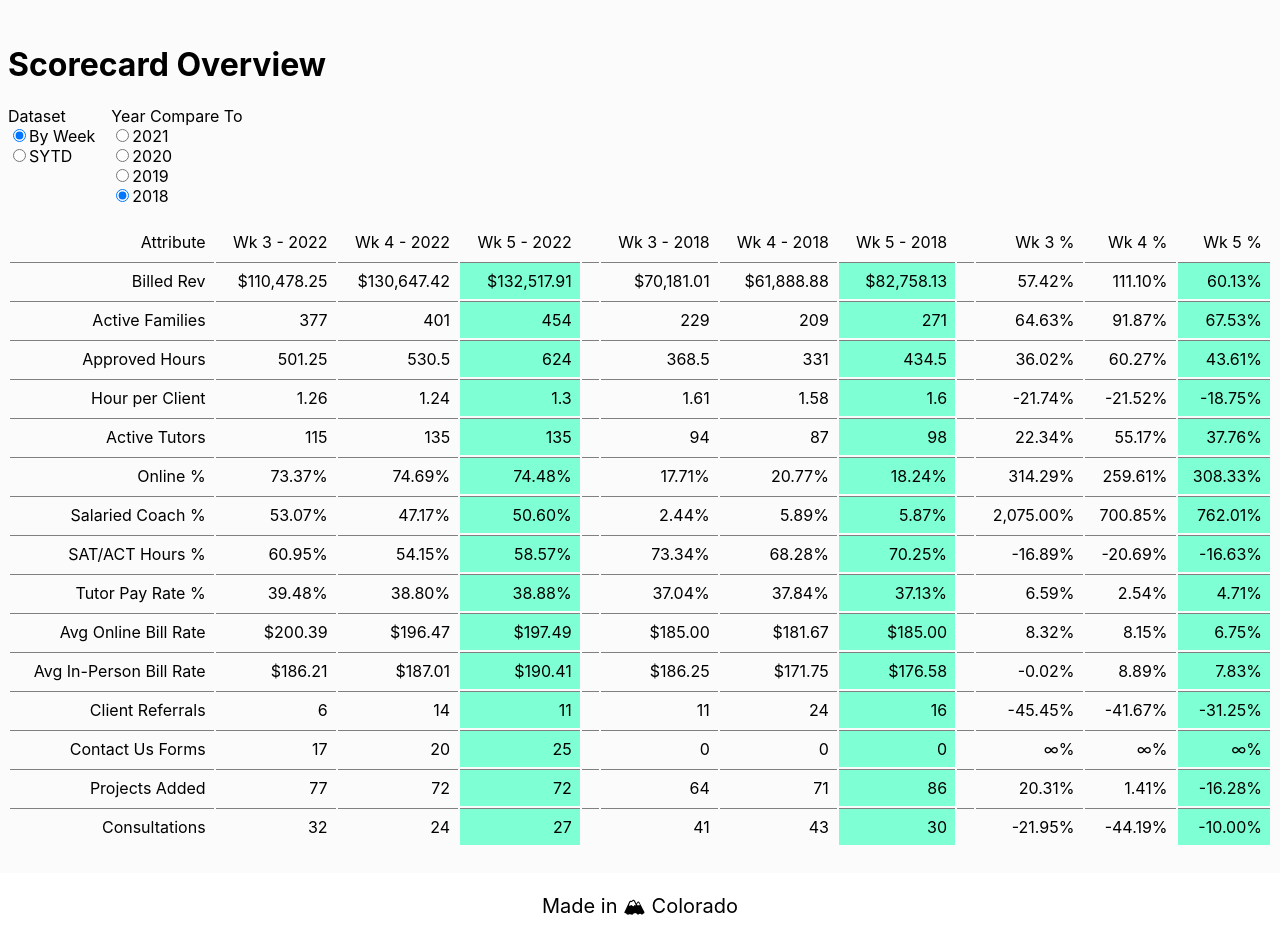
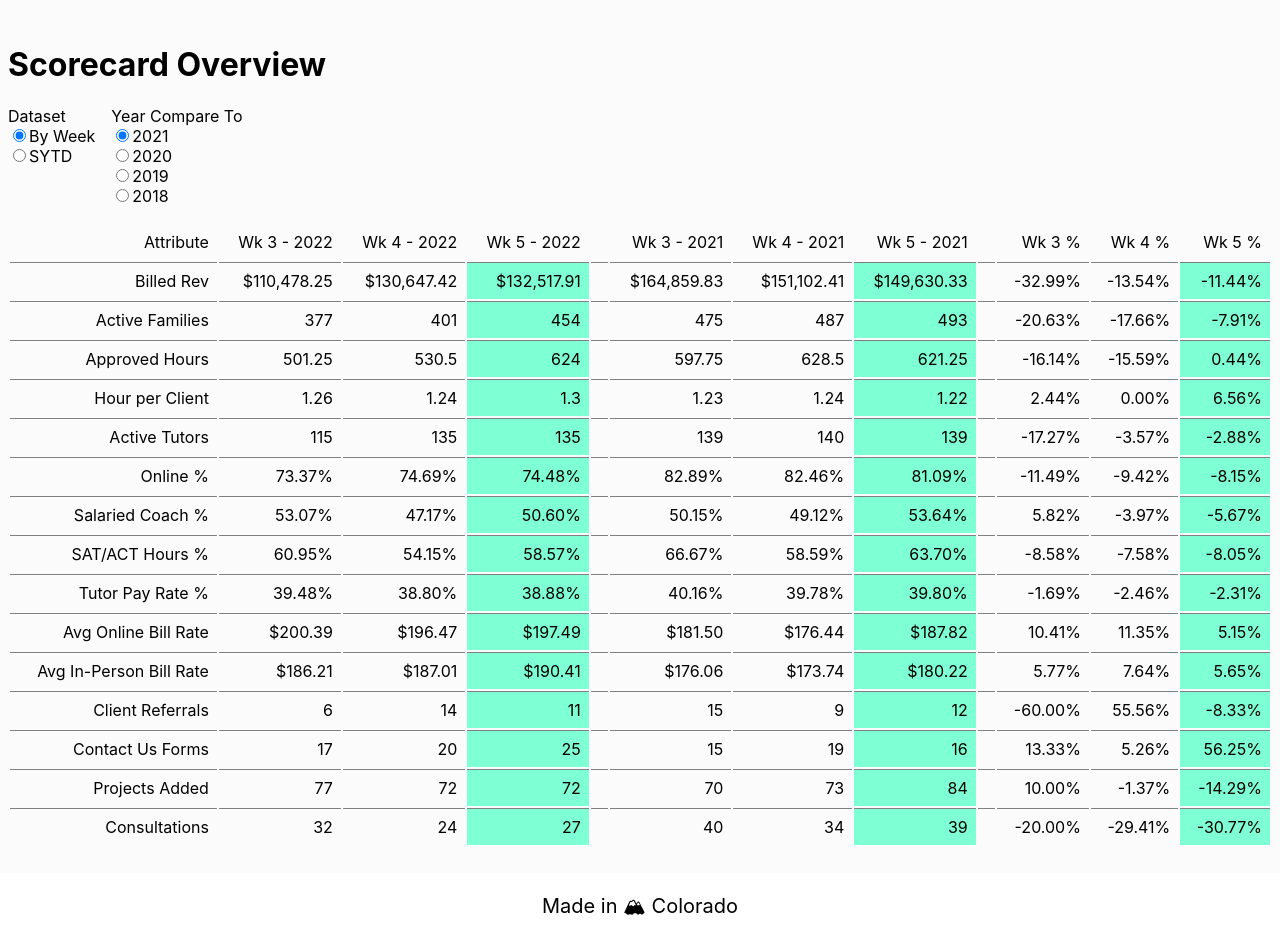
Before and after one commit to danielpowell4/ridge, a Next.js app: page /scorecard/overview in a window 1280 px wide. Built offline with nearby package versions, Linux system fonts and the light colour scheme.

Commit message:
Uses last year as default

```diff
--- a/pages/scorecard/overview.js
+++ b/pages/scorecard/overview.js
@@ -60,9 +60,7 @@ const FORMATTERS = {
 
 const ByWeek = () => {
   const [dataset, setDataset] = React.useState(weeklyData);
-  const [compareYear, setCompareYear] = React.useState(
-    COMPARE_YEARS[COMPARE_YEARS.length - 1]
-  );
+  const [compareYear, setCompareYear] = React.useState(COMPARE_YEARS[0]);
 
   const activeWeek = dataset[dataset.length - 1];
   const activeWeekNum = activeWeek["SY Week"];
```
